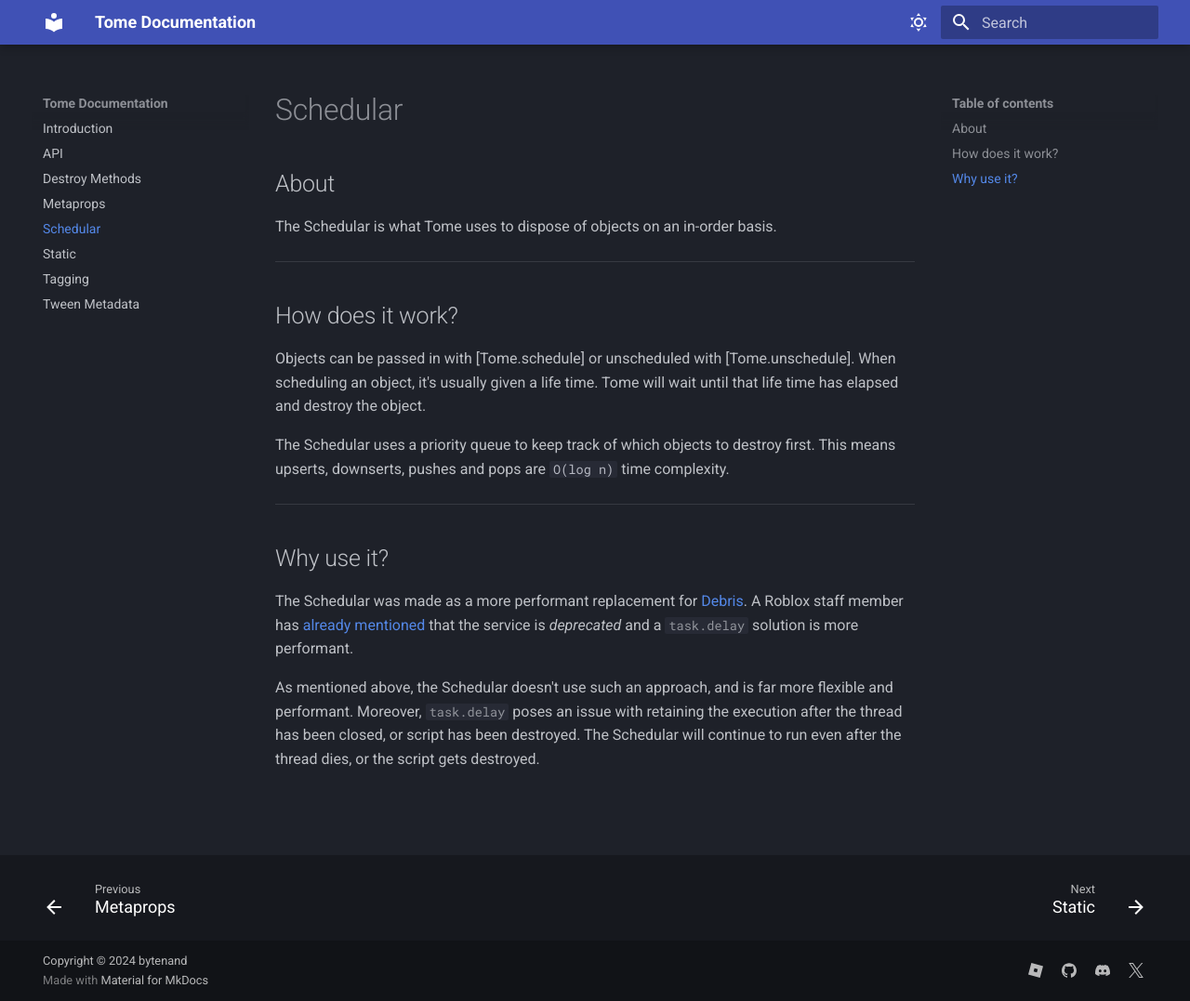
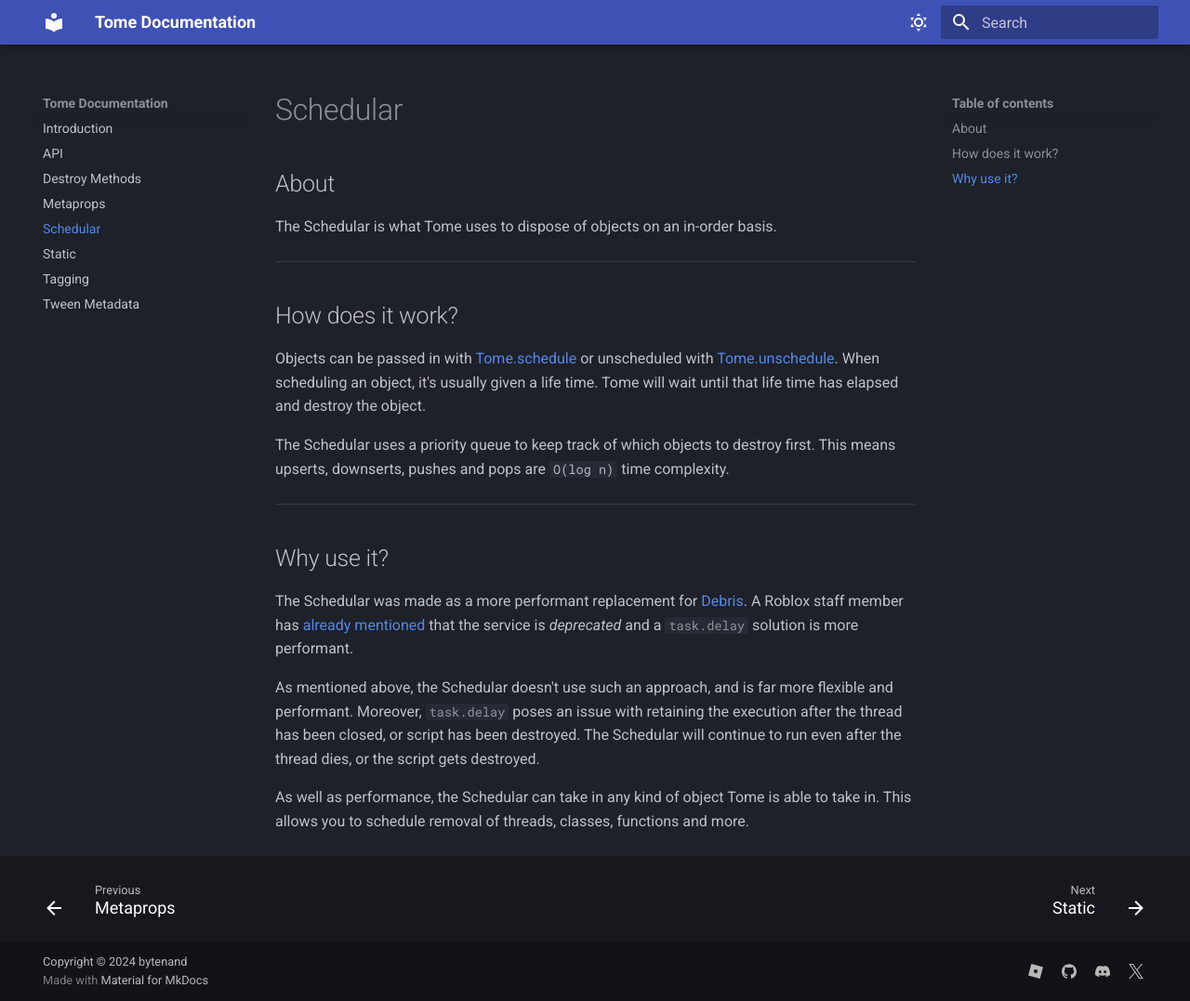
Before and after one commit to y29r/tome-docs, an MkDocs documentation site: the page built from docs/Schedular.md, in a window 1280 px wide and 1077 px high. Shown: the whole window at 93% size. Built offline with MkDocs 1.6.1 and Material for MkDocs 9.7.7, drawn with Linux system fonts in a browser that asks for light colours.

Commit message:
Update Schedular.md

```diff
--- a/docs/Schedular.md
+++ b/docs/Schedular.md
@@ -1,4 +1,6 @@
 [Debris]: https://create.roblox.com/docs/reference/engine/classes/Debris
+[Tome.schedule]: API.md/#tomeschedule
+[Tome.unschedule]: API.md/#tomeunschedule
 
 # Schedular
 
@@ -18,3 +20,5 @@
 The Schedular was made as a more performant replacement for [Debris]. A Roblox staff member has [already mentioned](https://devforum.roblox.com/t/debris-maxitems-still-in-effect-despite-being-deprecated/2612863/3) that the service is *deprecated* and a `#!luau task.delay` solution is more performant.
 
 As mentioned above, the Schedular doesn't use such an approach, and is far more flexible and performant. Moreover, `#!luau task.delay` poses an issue with retaining the execution after the thread has been closed, or script has been destroyed. The Schedular will continue to run even after the thread dies, or the script gets destroyed.
+
+As well as performance, the Schedular can take in any kind of object Tome is able to take in. This allows you to schedule removal of threads, classes, functions and more.
```
